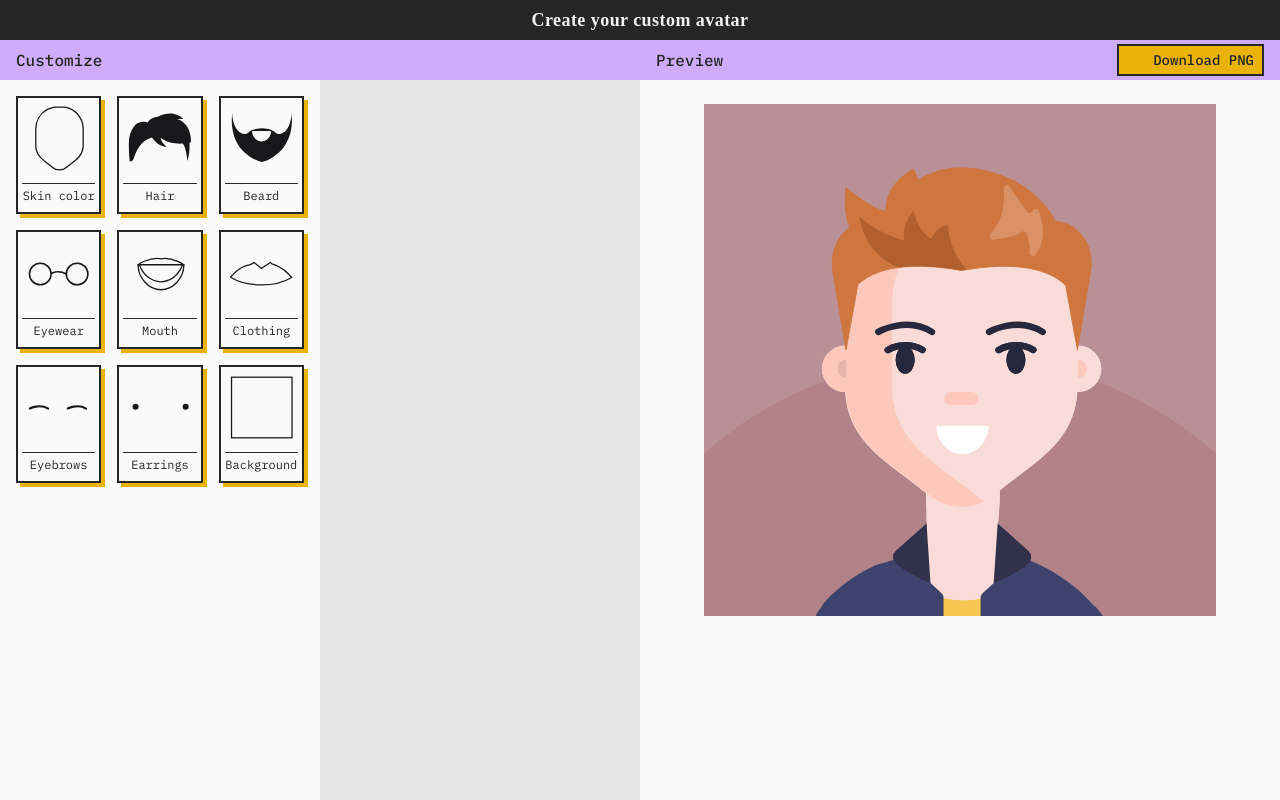
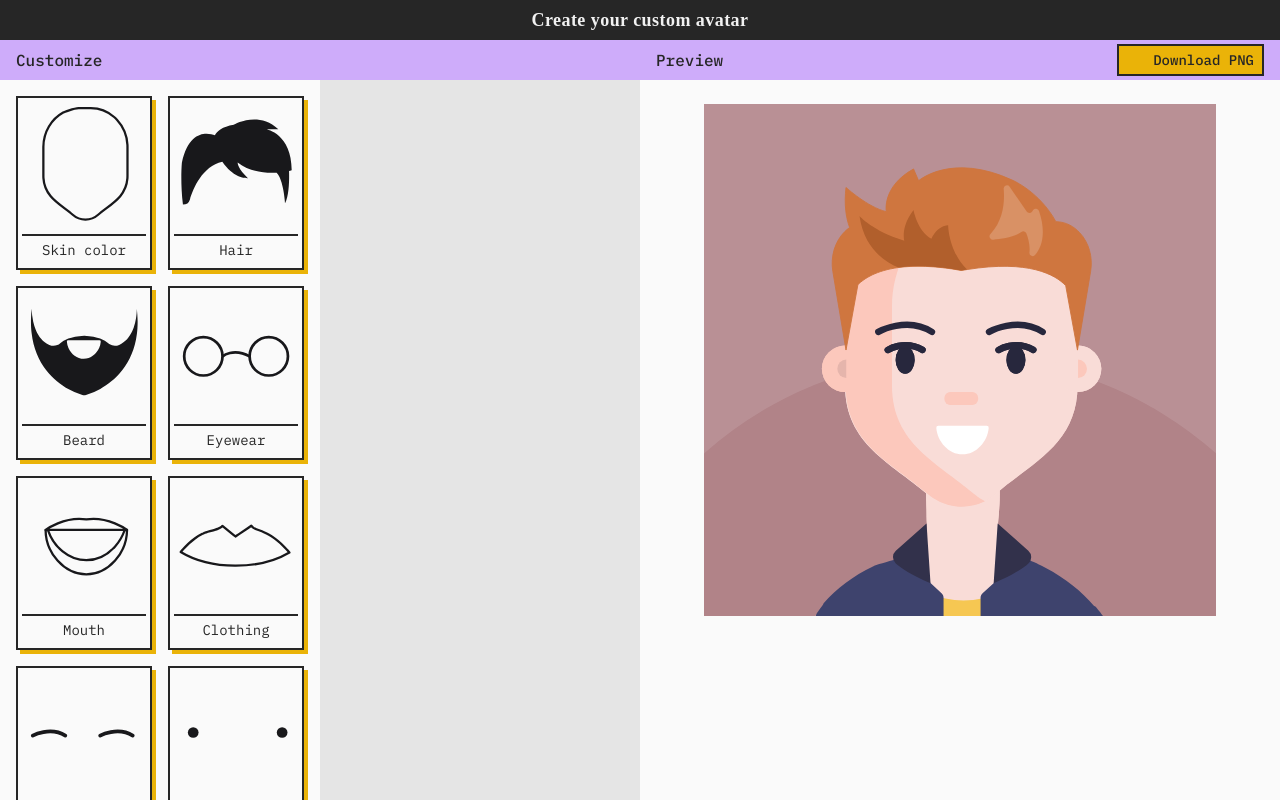
Before and after one commit to R15NTL/avatar-creator, a React (Create React App) app: page / in a window 1280 px wide. Built offline with nearby package versions, Linux system fonts and the light colour scheme; some icons are missing; a web font is replaced by a local one.

Commit message:
Option menu responsivness optimized

```diff
--- a/src/components/buttons/AvatarOptionButton.jsx
+++ b/src/components/buttons/AvatarOptionButton.jsx
@@ -40,12 +40,12 @@ function AvatarOptionButton({ icon, title, buttonIndex }) {
       </div>
       <div
         className={`
-        mt-2 h-wire-frame rounded-sm transition duration-200 ease-in-out bg-neutral-800
+        mt-2 h-[2px] transition duration-200 ease-in-out bg-neutral-800
 
       `}
       ></div>
       <p
-        className=" my-1 text-sm sm:text-xs 2xl:text-sm"
+        className=" my-1 text-sm  2xl:text-sm whitespace-nowrap overflow-hidden overflow-ellipsis text-center"
         style={{
           fontFamily: "IBM Plex Mono",
         }}
--- a/src/components/interfaces/avatarInterface/components/AvatarOptionMenu.jsx
+++ b/src/components/interfaces/avatarInterface/components/AvatarOptionMenu.jsx
@@ -37,7 +37,7 @@ function AvatarOptionMenu() {
         <AvatarDownloadButton className="sm:hidden" />
       </header>
       <div className="flex-1 flex">
-        <div className="flex-1 h-fit overflow-auto grid grid-cols-3 lg:grid-cols-2 xl:grid-cols-3 pt-4 pb-8 gap-4 px-4">
+        <div className="flex-1 h-fit overflow-auto grid grid-cols-3 lg:grid-cols-2 2xl:grid-cols-3 pt-4 pb-8 gap-4 px-4">
           {optionButtons}
         </div>
       </div>
```
